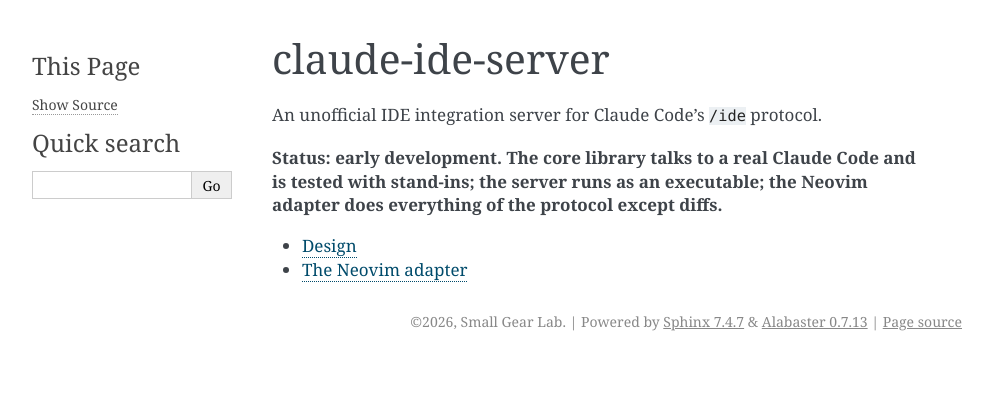
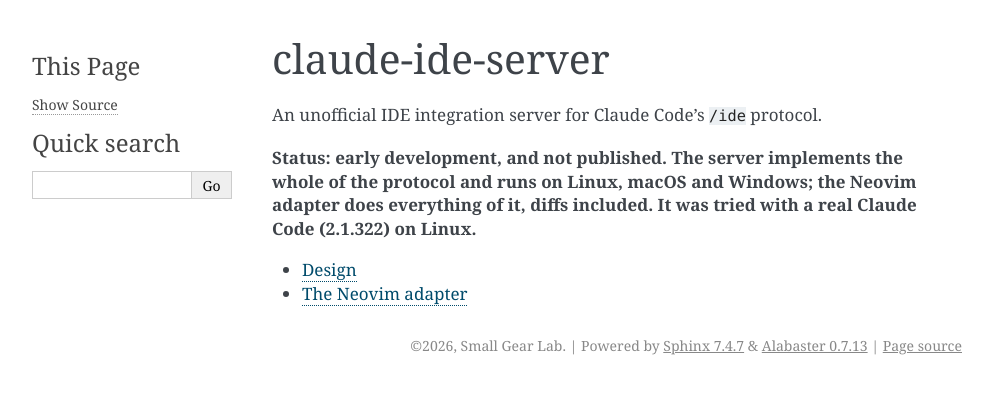
Before and after one commit to small-gear-lab/claude-ide-server, a Sphinx documentation site: the page built from docs/index.md, in a window 1280 px wide. Shown: the top 394 px of the page, without its empty margins (148-1141 px from the left). Built offline with Sphinx 7.4.7, drawn with Linux system fonts in a browser that asks for light colours.

Commit message:
Bring the status in the documentation index up to date, and take a stray blank line out of the fixtures README

````diff
--- a/docs/index.md
+++ b/docs/index.md
@@ -2,7 +2,7 @@
 
 An unofficial IDE integration server for Claude Code's `/ide` protocol.
 
-**Status: early development. The core library talks to a real Claude Code and is tested with stand-ins; the server runs as an executable; the Neovim adapter does everything of the protocol except diffs.**
+**Status: early development, and not published. The server implements the whole of the protocol and runs on Linux, macOS and Windows; the Neovim adapter does everything of it, diffs included. It was tried with a real Claude Code (2.1.322) on Linux.**
 
 ```{toctree}
 :maxdepth: 1
````
Also changed, not shown: docs/ja/index.md (+2 -2 lines), crates/test-support/fixtures/README.md, 1 other file.
